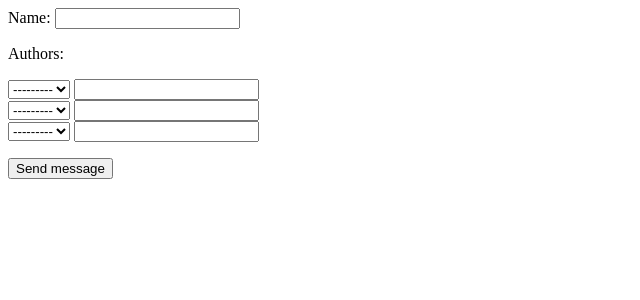
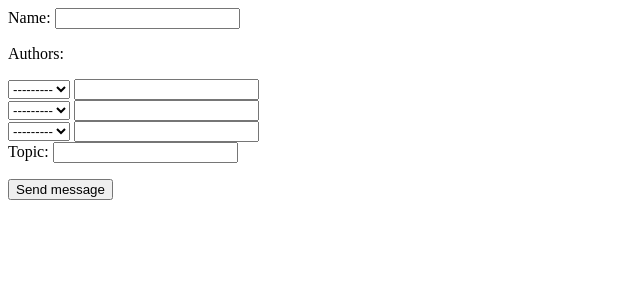
Before and after one commit to Victory/fun-with-forms, a Django app: page /manual in a window 1280 px wide. Shown: the top 300 px of the page, without its empty margins (0-640 px from the left). Run offline with Django 3.2, Linux system fonts and the light colour scheme.

Commit message:
manual add topic

```diff
--- a/funforms/bythebook/admin.py
+++ b/funforms/bythebook/admin.py
@@ -5,3 +5,4 @@ import bythebook.models
 
 admin.site.register(bythebook.models.Book)
 admin.site.register(bythebook.models.Author)
+admin.site.register(bythebook.models.Topic)
--- a/funforms/bythebook/models.py
+++ b/funforms/bythebook/models.py
@@ -23,6 +23,19 @@ class Book(models.Model):
 class Topic(models.Model):
     name = models.CharField(max_length=200)
     book = models.ForeignKey(Book, blank=True)
+
+    def __unicode__(self):
+        return self.name
+
+class TopicForm(forms.ModelForm):
+    def add_prefix(self, field_name):
+        return "topic_" + field_name
+    class Meta:
+        model = Topic
+        fields = ['name', 'book']
+        widgets = {
+            'name': forms.TextInput(attrs={'cols': 80, 'rows': 20})
+        }
 
 
 class AuthorForm(forms.ModelForm):
--- a/funforms/bythebook/templates/manual.html
+++ b/funforms/bythebook/templates/manual.html
@@ -14,6 +14,9 @@
     </div>
     {% endfor %}
 
+    <div>
+    Topic: {{ topic.name }}
+    </div>
   </p>
   <input type="submit" value="Send message">
 </form>
--- a/funforms/bythebook/views.py
+++ b/funforms/bythebook/views.py
@@ -5,7 +5,7 @@ from django.shortcuts import render_to_response
 from django.template import RequestContext
 from django.db import transaction
 
-from bythebook.models import BookForm, AuthorForm, Author
+from bythebook.models import BookForm, AuthorForm, TopicForm, Author
 
 
 class BookView(FormView):
@@ -29,11 +29,16 @@ class BookManualView(View):
 
     def get(self, request):
         book = BookForm()
+        topic = TopicForm()
         authors = []
         for ii in xrange(3):
             authors.append(AuthorForm())
 
-        c = RequestContext(request, {'authors': authors, 'book': book})
+        c = RequestContext(
+            request,
+            {'authors': authors,
+             'book': book,
+             'topic': topic})
         return render_to_response(self.template_name, c)
 
     @transaction.atomic
@@ -43,6 +48,7 @@ class BookManualView(View):
 
         authors = request.POST.getlist('author_name')
         titles =  request.POST.getlist('author_title')
+        topic_name =  request.POST.getlist('topic_name')
 
         author_models = []
         for ii,author in enumerate(authors):
@@ -72,12 +78,19 @@ class BookManualView(View):
 
         book_form = BookForm({"name": name, "authors": author_ids})
         if book_form.is_valid():
-            book_form.save(commit=True)
+            book_model = book_form.save(commit=True)
         else:
             print book_form.errors
 
+        print book_model.id
+        topic_form = TopicForm(
+            {"topic_name": topic_name[0], "topic_book": book_model.id})
+        if topic_form.is_valid():
+            topic_model = topic_form.save()
+        else:
+            print topic_form.errors
+
         return HttpResponse("Hi")
-
 
     def form_valid(self, form):
         print "form valid"
```
